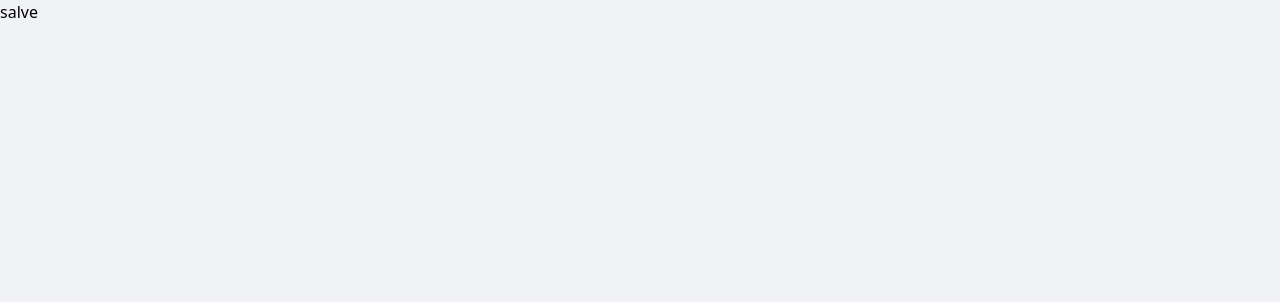
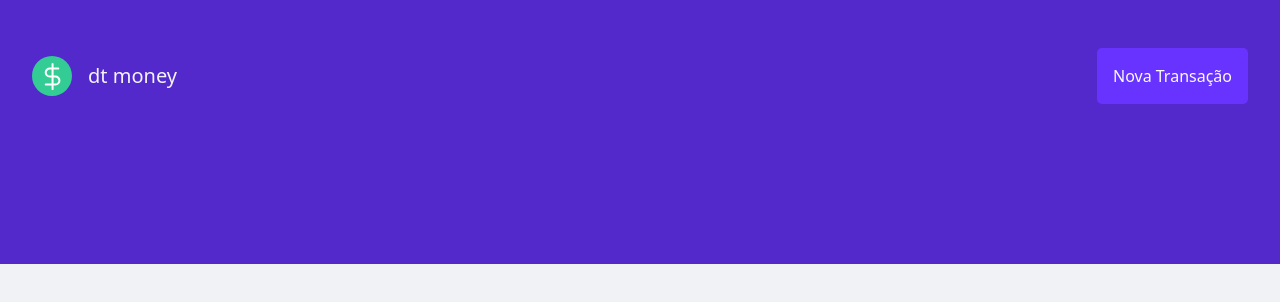
Before and after one commit to yusley/myfinances, a React (Vite) app in the folder myfinances/: page / in a window 1280 px wide. Shown: the top 302 px of the page. Built offline with nearby package versions, Linux system fonts and the light colour scheme.

Commit message:
estrutura do header

```diff
--- a/myfinances/index.html
+++ b/myfinances/index.html
@@ -1,5 +1,5 @@
 <!doctype html>
-<html lang="en">
+<html lang="pt-br">
   <head>
     <meta charset="UTF-8" />
     <link rel="icon" type="image/svg+xml" href="/vite.svg" />
--- a/myfinances/src/App.tsx
+++ b/myfinances/src/App.tsx
@@ -7,7 +7,22 @@ function App() {
   return (
 
       <div className="w-full h-full">
-        <h1>salve</h1>
+        <section className='px-[2rem] pt-[3rem] pb-[10rem] bg-[var(--header-color)] flex justify-between'>
+          <div className="logo items-center gap-[1rem] flex w-[300px]">
+            <img  src="./public/logo.svg" alt="" />
+            <p className='text-gray-100 text-[20px]'>dt money</p>
+          </div>
+          <div className="actionNewTransaction" >
+
+              <input
+                className='p-[1rem] bg-[#6933FF] text-gray-50 rounded-[5px] cursor-pointer'
+                type="submit"
+                value="Nova Transação"
+              />
+
+          </div>
+        </section>
+        <section className=''></section>
       </div>
   )
 }
--- a/myfinances/src/index.css
+++ b/myfinances/src/index.css
@@ -2,14 +2,13 @@
 
 @theme {
   --color-body-color: #F0F2F5;
+  --header-color: #5429CC
 }
 
-*{
+body{
+
+  background-color: var(--color-body-color);
   margin: 0;
   padding: 0;
   box-sizing: border-box;
 }
-
-body{
-  background-color: var(--color-body-color);
-}
```
Also changed, not shown: myfinances/public/logo.svg (added).
